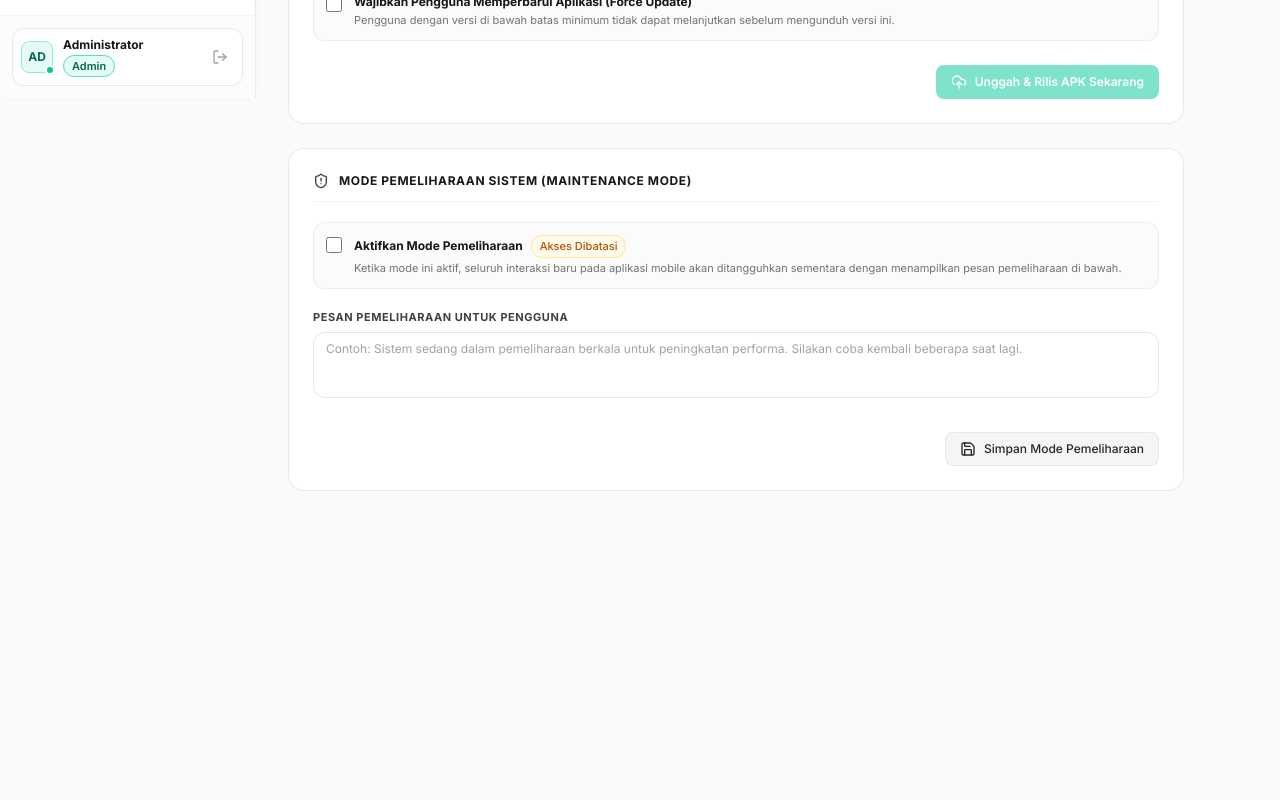
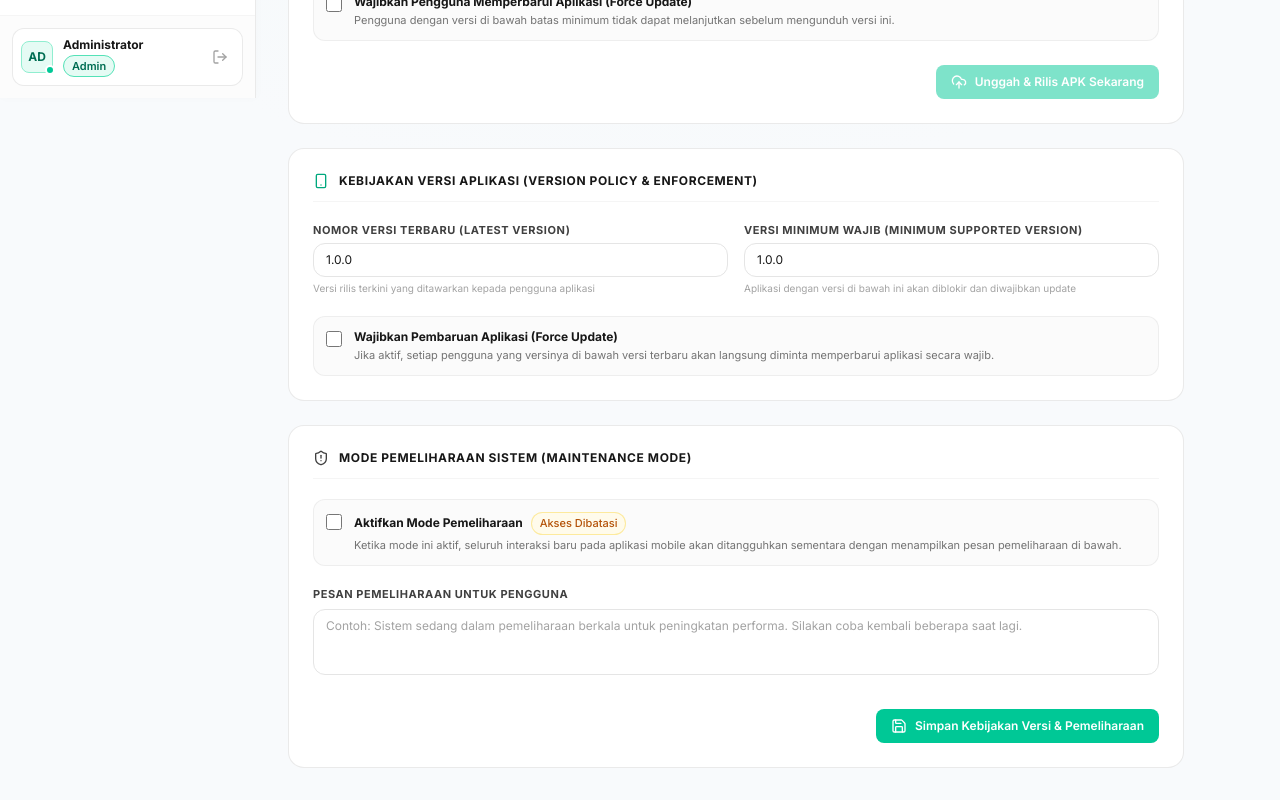
Before and after one commit to lajuapp/laju, a React (Vite) app in the folder apps/backoffice/: page /app-version in a window 1280 px wide. Shown: the part 702-1502 px from the top of the page. Before the commit the page ends 1225 px from the top, so only its background shows below. Built offline with nearby package versions, Linux system fonts and the light colour scheme; no server answers; sample sign-in values are in the browser's storage.

Commit message:
feat(backoffice): add direct version policy management form without requiring APK re-upload

```diff
--- a/apps/backoffice/src/pages/AppVersionPage.tsx
+++ b/apps/backoffice/src/pages/AppVersionPage.tsx
@@ -417,6 +417,68 @@ export function AppVersionPage() {
         </div>
       ) : (
         <form onSubmit={handleSubmit(onSubmit)} className="space-y-6">
+          {/* Card: Kebijakan Versi Aplikasi */}
+          <div className="bg-white rounded-2xl border border-neutral-200/80 shadow-xs p-6 space-y-5">
+            <div className="flex items-center gap-2.5 border-b border-neutral-100 pb-3">
+              <Smartphone className="w-4 h-4 text-brand-600" />
+              <h2 className="text-xs font-bold text-neutral-900 uppercase tracking-wider">
+                Kebijakan Versi Aplikasi (Version Policy & Enforcement)
+              </h2>
+            </div>
+
+            <div className="grid grid-cols-1 sm:grid-cols-2 gap-4">
+              <div>
+                <label className="block text-[11px] font-bold text-neutral-700 mb-1 uppercase tracking-wider">
+                  Nomor Versi Terbaru (Latest Version)
+                </label>
+                <Input
+                  {...register('latestAndroidVersion')}
+                  placeholder="Contoh: 1.0.1"
+                />
+                {errors.latestAndroidVersion && (
+                  <p className="text-[10px] text-rose-500 mt-1">{errors.latestAndroidVersion.message}</p>
+                )}
+                <p className="text-[10px] text-neutral-400 mt-1">
+                  Versi rilis terkini yang ditawarkan kepada pengguna aplikasi
+                </p>
+              </div>
+
+              <div>
+                <label className="block text-[11px] font-bold text-neutral-700 mb-1 uppercase tracking-wider">
+                  Versi Minimum Wajib (Minimum Supported Version)
+                </label>
+                <Input
+                  {...register('minAndroidVersion')}
+                  placeholder="Contoh: 1.0.1"
+                />
+                {errors.minAndroidVersion && (
+                  <p className="text-[10px] text-rose-500 mt-1">{errors.minAndroidVersion.message}</p>
+                )}
+                <p className="text-[10px] text-neutral-400 mt-1">
+                  Aplikasi dengan versi di bawah ini akan diblokir dan diwajibkan update
+                </p>
+              </div>
+            </div>
+
+            <div>
+              <label className="flex items-start gap-3 p-3 rounded-xl bg-neutral-50/70 border border-neutral-200/60 cursor-pointer hover:bg-neutral-50 transition-colors">
+                <input
+                  type="checkbox"
+                  {...register('forceUpdate')}
+                  className="rounded border-neutral-300 text-neutral-900 focus:ring-neutral-900 h-4 w-4 mt-0.5"
+                />
+                <div>
+                  <p className="text-xs font-bold text-neutral-900">
+                    Wajibkan Pembaruan Aplikasi (Force Update)
+                  </p>
+                  <p className="text-[11px] text-neutral-500 mt-0.5">
+                    Jika aktif, setiap pengguna yang versinya di bawah versi terbaru akan langsung diminta memperbarui aplikasi secara wajib.
+                  </p>
+                </div>
+              </label>
+            </div>
+          </div>
+
           {/* Card: Mode Pemeliharaan (Maintenance Mode) */}
           <div className="bg-white rounded-2xl border border-neutral-200/80 shadow-xs p-6 space-y-5">
             <div className="flex items-center gap-2.5 border-b border-neutral-100 pb-3">
@@ -462,11 +524,11 @@ export function AppVersionPage() {
             <div className="flex justify-end pt-2">
               <Button
                 type="submit"
-                variant="secondary"
+                variant="primary"
                 icon={<Save className="w-4 h-4" />}
                 isLoading={updateConfig.isPending}
               >
-                Simpan Mode Pemeliharaan
+                Simpan Kebijakan Versi & Pemeliharaan
               </Button>
             </div>
           </div>
```
